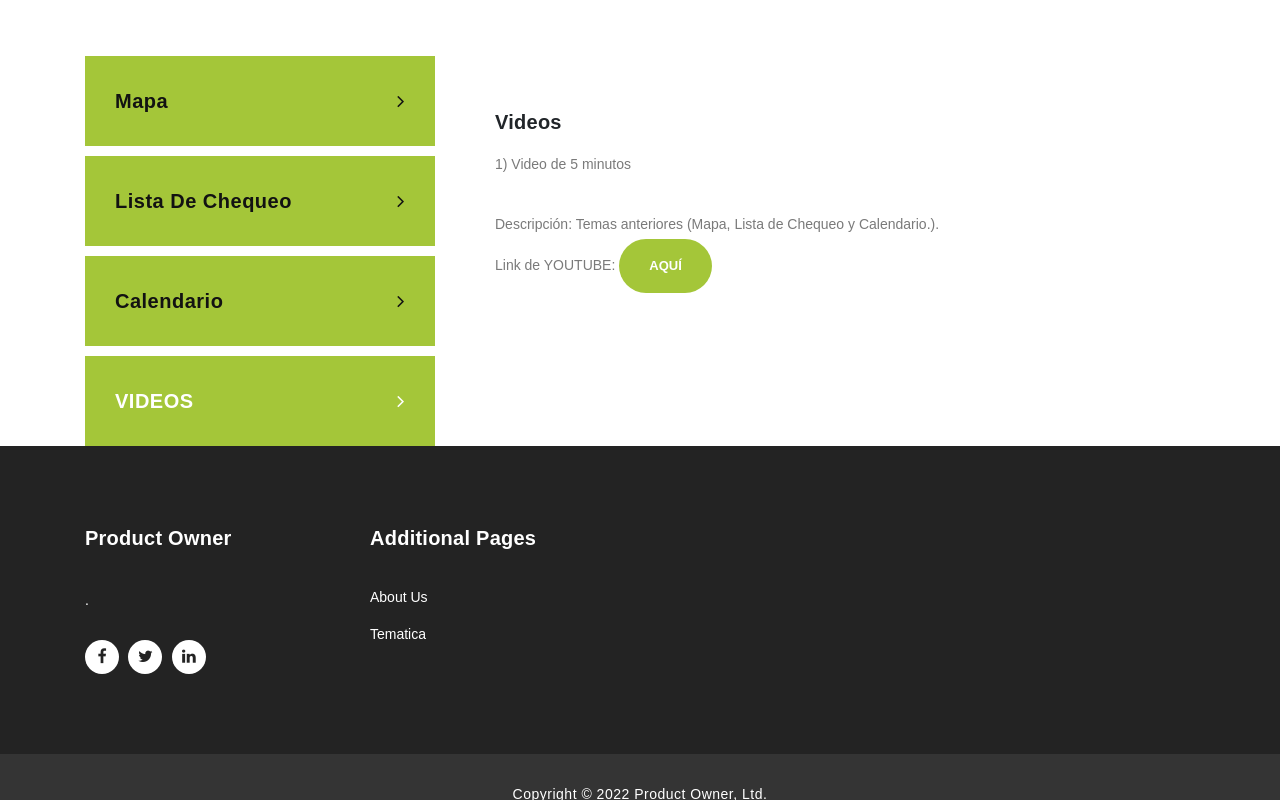
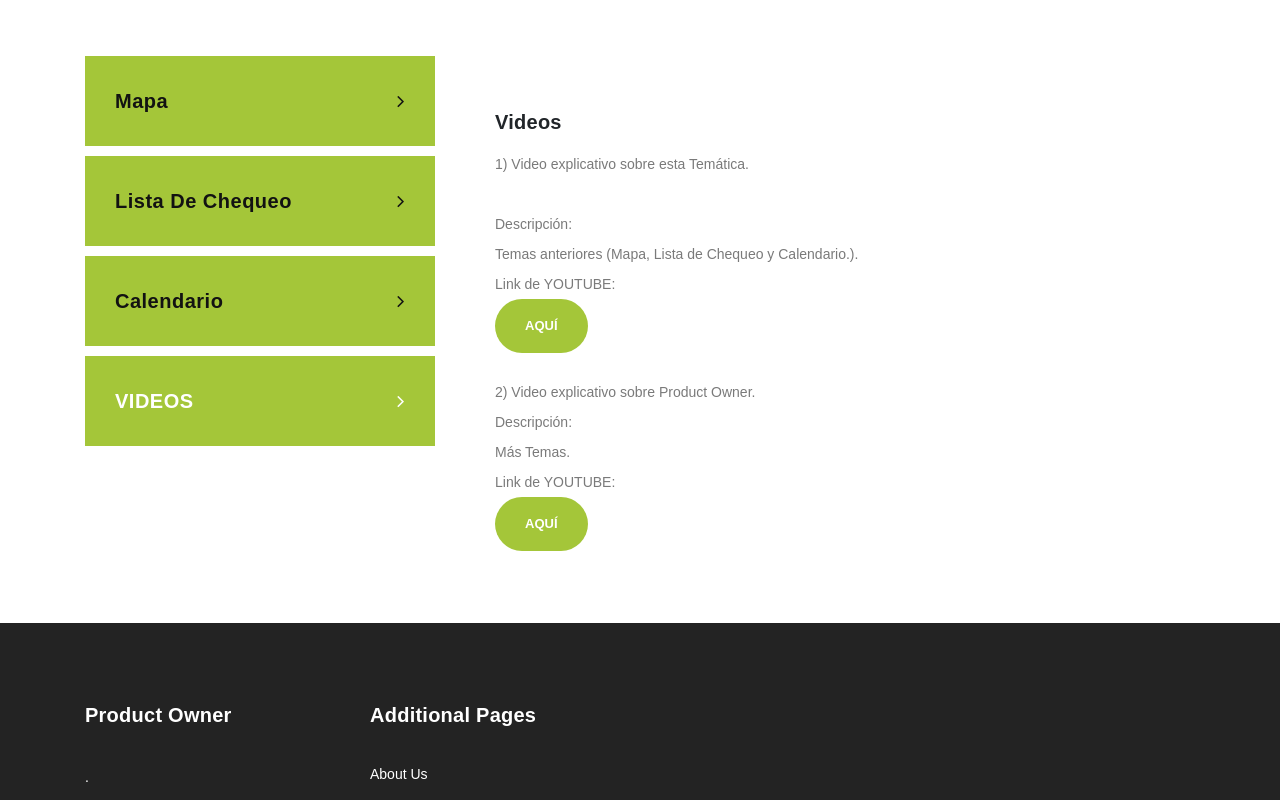
Before and after one commit to Samael23r/SAMAELRUEDA_Productowner, a plain HTML site: page ProductOwner/services.html in a window 1280 px wide. Both pictures are taken after a click on the tab "VIDEOS". Shown: the part 594-1394 px from the top of the page. Drawn offline with nearby package versions, Linux system fonts and the light colour scheme.

Commit message:
PRODUCT OWNER 1.1
Valores agregados

```diff
--- a/ProductOwner/services.html
+++ b/ProductOwner/services.html
@@ -137,9 +137,9 @@ Product Owner - Temáticas
                             <p>Es una herramienta simple para ayudarlo a empezar con Scrum, o para evaluar su actual implementación de Scrum.
                                 <br><br>Nota que estas no son reglas, Son guías. Un equipo de dos podría decidir saltar el Scrum diario, puesto que ellos están haciendo programación par todo el día y podrían no necesitar una reunión para sincronizarse.
                                 <br><br>
-                                <h5>¿Cómo la USO?:</h5> Ver video, pincha <a href="" class="filled-button">aquí</a>
+                                <h5>¿Cómo la USO?:</h5> <br>Ver video, pincha <a href="https://youtu.be/sD4qr78ULfY" class="filled-button">aquí</a>
                                 <br><br>
-                                <h5>¿Cómo NO la uso?: </h5>Ver video, pincha <a href="" class="filled-button">aquí.</a>
+                                <h5>¿Cómo NO la uso?: </h5><br> Ver video, pincha <a href="https://youtu.be/J3-o-Vtb_N4" class="filled-button">aquí.</a>
                             </p>
                         </article>
                         <article id='tabs-3'>
@@ -149,15 +149,19 @@ Product Owner - Temáticas
                                 hablar de Scrum o metodologías ágiles en general y que únicamente se han quedado con la idea de que Scrum es "no documentar" o barbaridades similares. Pero la realidad es que implantar Scrum en una empresa o departamento
                                 requiere de mucho esfuerzo y ganas por parte de todos los implicados. En este post voy a tratar de explicar una manera de enfocar Scrum que creo que puede ser muy útil, sobretodo al inicio de una implantación. Para ello
                                 lo único que se necesita es crear un Calendario de Sprint.
-                                <br><br>Class aptent taciti sociosqu ad litora torquent per conubia nostra, per inceptos himenaeos. Nunc vel ultrices nulla, ac tincidunt eros. Aenean quis tellus velit. Praesent pretium justo non auctor condimentum.</p>
+                                <br><br></p>
                         </article>
                         <article id='tabs-4'>
                             <img src="assets/images/single_service_04.jpg" alt="">
                             <h4>Videos</h4>
-                            <p>1) Video de 5 minutos
-                                <br><br>Descripción: Temas anteriores (Mapa, Lista de Chequeo y Calendario.).
-                                <br>Link de YOUTUBE:
-                                <a href="" class="filled-button">aquí</a></p>
+                            <p>1) Video explicativo sobre esta Temática.
+                                <br><br>Descripción:<br> Temas anteriores (Mapa, Lista de Chequeo y Calendario.).
+                                <br>Link de YOUTUBE:<br>
+                                <a href="https://youtu.be/k_j1knwDAIs" class="filled-button">aquí</a></p><br>
+                            <p>2) Video explicativo sobre Product Owner.
+                                <br>Descripción:<br> Más Temas.
+                                <br>Link de YOUTUBE:<br>
+                                <a href="https://youtu.be/0-3_C2hWqhA" class="filled-button">aquí</a></p>
                         </article>
                     </section><br><br><br><br>
                 </div>
```
